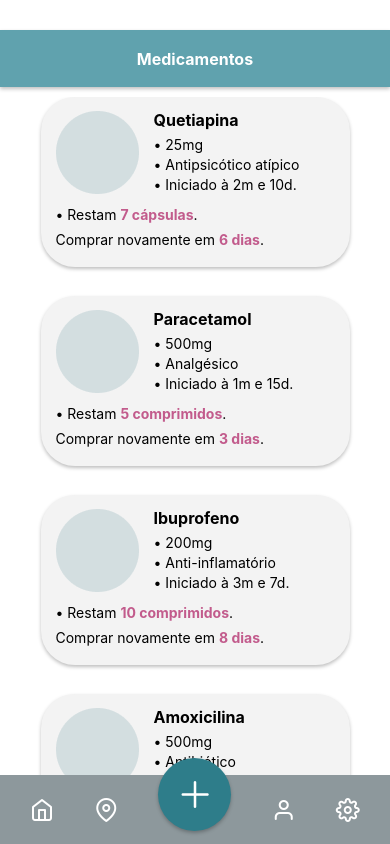
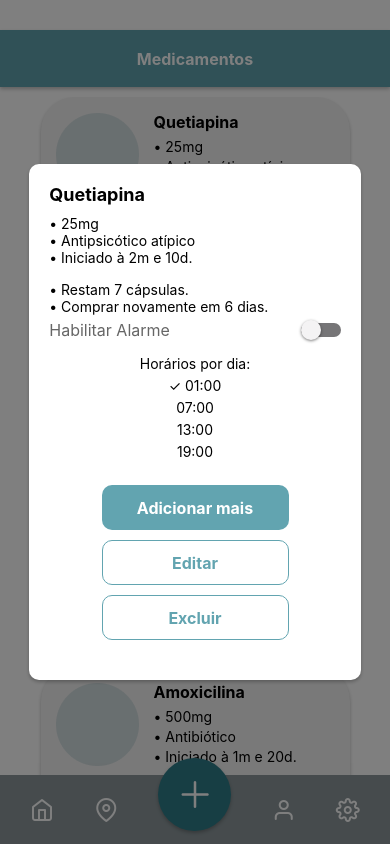
Before and after one commit to Maducdornelles/CuidaBem, a React Native app: screen /Home in a window 390 px wide. Both pictures are taken after a click on the element 195 px from the left and 192 px from the top of the page. Built offline with nearby package versions, Linux system fonts and the light colour scheme.

Commit message:
feat: create modal for home screen

```diff
--- a/App.js
+++ b/App.js
@@ -1,6 +1,8 @@
 import React from 'react';
 import { NavigationContainer } from '@react-navigation/native';
 import { createNativeStackNavigator } from '@react-navigation/native-stack';
+
+// Importações das telas
 import LoginScreen from './src/pages/LoginScreen';
 import SignUpScreen from './src/pages/SignUpScreen';
 import HomeScreen from './src/pages/HomeScreen';
@@ -10,52 +12,33 @@ import UserScreen from './src/pages/UserScreen';
 import AddUserScreen from './src/pages/AddUserScreen';
 import MapScreen from './src/pages/MapScreen'; // Importe o MapScreen
 
+// Criação do Stack Navigator
 const Stack = createNativeStackNavigator();
 
 const App = () => {
   return (
     <NavigationContainer>
-      <Stack.Navigator initialRouteName="Login">
-        <Stack.Screen
-          name="Login"
-          component={LoginScreen}
-          options={{ headerShown: false }}
-        />
-        <Stack.Screen
-          name="SignUp"
-          component={SignUpScreen}
-          options={{ headerShown: false }}
-        />
-        <Stack.Screen
-          name="Home"
-          component={HomeScreen}
-          options={{ headerShown: false }}
-        />
-        <Stack.Screen
-          name="Setting"
-          component={SettingScreen}
-          options={{ headerShown: false }}
-        />
-        <Stack.Screen
-          name="UserSettings"
-          component={UserSettings}
-          options={{ headerShown: false }}
-        />
-        <Stack.Screen
-          name="UserScreen"
-          component={UserScreen}
-          options={{ headerShown: false }}
-        />
-        <Stack.Screen
-          name="AddUserScreen"
-          component={AddUserScreen}
-          options={{ headerShown: false }}
-        />
-        <Stack.Screen
-          name="MapScreen" // Adicione a rota MapScreen
-          component={MapScreen}
-          options={{ headerShown: false }}
-        />
+      <Stack.Navigator
+        initialRouteName="Login"
+        screenOptions={{ headerShown: false }} // Esconde o header globalmente
+      >
+        {/* Rotas de Autenticação */}
+        <Stack.Screen name="Login" component={LoginScreen} />
+        <Stack.Screen name="SignUp" component={SignUpScreen} />
+
+        {/* Rotas principais */}
+        <Stack.Screen name="Home" component={HomeScreen} />
+
+        {/* Rotas de Configuração */}
+        <Stack.Screen name="Setting" component={SettingScreen} />
+        <Stack.Screen name="UserSettings" component={UserSettings} />
+
+        {/* Rotas de Usuário */}
+        <Stack.Screen name="UserScreen" component={UserScreen} />
+        <Stack.Screen name="AddUserScreen" component={AddUserScreen} />
+
+        {/* Rota de Mapa */}
+        <Stack.Screen name="MapScreen" component={MapScreen} />
       </Stack.Navigator>
     </NavigationContainer>
   );
--- a/src/components/Card.js
+++ b/src/components/Card.js
@@ -1,9 +1,9 @@
 import React from 'react';
 import { View, TouchableOpacity, StyleSheet } from 'react-native';
 
-const Card = ({ children }) => {
+const Card = ({ children, onPress }) => {
   return (
-    <TouchableOpacity style={styles.card}>
+    <TouchableOpacity style={styles.card} onPress={onPress}>
       {children}
     </TouchableOpacity>
   );
--- /dev/null
+++ b/src/components/ModalComponent.js
@@ -0,0 +1,145 @@
+import React, { useState } from 'react';
+import { View, Text, Modal, TouchableOpacity, Switch, TouchableWithoutFeedback } from 'react-native';
+
+const ModalComponent = ({ visible, medication, onClose }) => {
+  const [isAlarmEnabled, setIsAlarmEnabled] = useState(false);
+
+  return (
+    <Modal
+      transparent
+      visible={visible}
+      animationType="slide"
+      onRequestClose={onClose}
+    >
+      {/* Fechar o modal ao tocar fora */}
+      <TouchableWithoutFeedback onPress={onClose}>
+        <View style={styles.modalContainer}>
+          <TouchableWithoutFeedback>
+            <View style={styles.modalContent}>
+              {/* Informações do medicamento */}
+              <Text style={styles.modalTitle}>{medication.name}</Text>
+              <Text style={styles.modalDescription}>{medication.description}</Text>
+              <Text style={styles.modalDetails}>{medication.details}</Text>
+
+              {/* Switch para Habilitar Alarme */}
+              <View style={styles.switchContainer}>
+                <Text style={styles.switchLabel}>Habilitar Alarme</Text>
+                <Switch
+                  value={isAlarmEnabled}
+                  onValueChange={(value) => setIsAlarmEnabled(value)}
+                  thumbColor={isAlarmEnabled ? '#00d8c1' : '#f4f3f4'}
+                  trackColor={{ false: '#767577', true: '#b8f2ee'  }}
+                />
+              </View>
+
+              {/* Horários e Botões centralizados */}
+              <View style={styles.centerContent}>
+                <Text style={styles.modalDetails}>Horários por dia:</Text>
+                <Text style={styles.modalDetails}>✓ 01:00</Text>
+                <Text style={styles.modalDetails}>07:00</Text>
+                <Text style={styles.modalDetails}>13:00</Text>
+                <Text style={styles.modalDetails}>19:00</Text>
+
+                {/* Botão "Adicionar mais" */}
+                <TouchableOpacity style={styles.primaryButton}>
+                  <Text style={styles.primaryButtonText}>Adicionar mais</Text>
+                </TouchableOpacity>
+
+                {/* Botões "Editar" e "Excluir" */}
+                <TouchableOpacity style={styles.secondaryButton}>
+                  <Text style={styles.secondaryButtonText}>Editar</Text>
+                </TouchableOpacity>
+
+                <TouchableOpacity style={styles.secondaryButton}>
+                  <Text style={styles.secondaryButtonText}>Excluir</Text>
+                </TouchableOpacity>
+              </View>
+            </View>
+          </TouchableWithoutFeedback>
+        </View>
+      </TouchableWithoutFeedback>
+    </Modal>
+  );
+};
+
+const styles = {
+  modalContainer: {
+    flex: 1,
+    justifyContent: 'center',
+    alignItems: 'center',
+    backgroundColor: 'rgba(0, 0, 0, 0.5)',
+  },
+  modalContent: {
+    width: '85%',
+    backgroundColor: '#FFFFFF',
+    borderRadius: 10,
+    padding: 20,
+    shadowColor: '#000',
+    shadowOffset: { width: 0, height: 2 },
+    shadowOpacity: 0.25,
+    shadowRadius: 3.84,
+    elevation: 5,
+  },
+  modalTitle: {
+    fontSize: 18,
+    fontWeight: 'bold',
+    color: '#000',
+    marginBottom: 10,
+  },
+  modalDescription: {
+    fontSize: 14,
+    color: '#000',
+    marginBottom: 15,
+  },
+  modalDetails: {
+    fontSize: 14,
+    color: '#000',
+    marginBottom: 5,
+  },
+  switchContainer: {
+    flexDirection: 'row',
+    justifyContent: 'space-between',
+    alignItems: 'center',
+    marginBottom: 15,
+  },
+  switchLabel: {
+    fontSize: 16,
+    color: '#666',
+  },
+  centerContent: {
+    alignItems: 'center',
+    marginBottom: 10,
+  },
+  primaryButton: {
+    width: 187,
+    height: 45,
+    backgroundColor: '#62A4B0',
+    justifyContent: 'center',
+    alignItems: 'center',
+    borderRadius: 10,
+    marginBottom: 10,
+    marginTop: 20,
+  },
+  primaryButtonText: {
+    color: '#fff',
+    fontSize: 16,
+    fontWeight: 'bold',
+  },
+  secondaryButton: {
+    width: 187,
+    height: 45,
+    borderWidth: 1,
+    borderColor: '#62A4B0',
+    justifyContent: 'center',
+    alignItems: 'center',
+    borderRadius: 10,
+    marginBottom: 10,
+  },
+  secondaryButtonText: {
+    color: '#62A4B0',
+    fontSize: 16,
+    fontWeight: 'bold',
+  },
+};
+
+export default ModalComponent;
--- a/src/pages/HomeScreen.js
+++ b/src/pages/HomeScreen.js
@@ -1,10 +1,42 @@
-import React from 'react';
-import { View, Text, ScrollView, Image } from 'react-native';
-import Card from '../components/Card';
-import stylehome from '../style/stylehome';
-import FooterNavigation from '../components/FooterNavigation';
+import React, { useState } from 'react';
+import { View, Text, ScrollView, Image, TouchableOpacity } from 'react-native';
+import stylehome from '../style/stylehome'; // Importação do estilo
+import Card from '../components/Card'; // Componente Card
+import FooterNavigation from '../components/FooterNavigation'; // Footer Navigation
+import ModalComponent from '../components/ModalComponent'; // Componente Modal
 
 const HomeScreen = () => {
+  const [modalVisible, setModalVisible] = useState(false);
+  const [selectedMedication, setSelectedMedication] = useState(null);
+
+  // Dados originais dos remédios
+  const medications = [
+    {
+      id: '1',
+      name: 'Quetiapina',
+      description: '• 25mg\n• Antipsicótico atípico\n• Iniciado à 2m e 10d.',
+      details: '• Restam 7 cápsulas.\n• Comprar novamente em 6 dias.',
+    },
+    {
+      id: '2',
+      name: 'Paracetamol',
+      description: '• 500mg\n• Analgésico\n• Iniciado à 1m e 15d.',
+      details: '• Restam 5 comprimidos.\n• Comprar novamente em 3 dias.',
+    },
+    {
+      id: '3',
+      name: 'Ibuprofeno',
+      description: '• 200mg\n• Anti-inflamatório\n• Iniciado à 3m e 7d.',
+      details: '• Restam 10 comprimidos.\n• Comprar novamente em 8 dias.',
+    },
+    {
+      id: '4',
+      name: 'Amoxicilina',
+      description: '• 500mg\n• Antibiótico\n• Iniciado à 1m e 20d.',
+      details: '• Restam 12 cápsulas.\n• Comprar novamente em 5 dias.',
+    },
+  ];
+
   return (
     <View style={stylehome.container}>
       <View style={{ height: 30 }} />
@@ -13,92 +45,37 @@ const HomeScreen = () => {
       </View>
 
       <ScrollView contentContainerStyle={stylehome.scrollContent}>
-
-        <View style={stylehome.cardSpacing}>
-          <Card>
+        {medications.map((medication) => (
+          <Card key={medication.id} onPress={() => {
+            setSelectedMedication(medication);
+            setModalVisible(true);
+          }}>
             <View style={stylehome.cardContent}>
-              <Image source={require('../../assets/icons/capsula.png')} style={stylehome.cardImage} />
+              <Image
+                source={require('../../assets/icons/capsula.png')}
+                style={stylehome.cardImage}
+              />
               <View style={stylehome.cardTextContainer}>
-                <Text style={stylehome.cardTitle}>Quetiapina</Text>
-                <Text style={stylehome.cardDescription}>• 25mg</Text>
-                <Text style={stylehome.cardDescription}>• Antipsicótico atípico</Text>
-                <Text style={stylehome.cardDescription}>• Iniciado à 2m e 10d.</Text>
+                <Text style={stylehome.cardTitle}>{medication.name}</Text>
+                <Text style={stylehome.cardDescription}>
+                  {medication.description}
+                </Text>
               </View>
             </View>
-            <Text style={stylehome.cardDetails}>
-              • Restam <Text style={stylehome.highlight}>7 cápsulas</Text>.
-            </Text>
-            <Text style={stylehome.cardDetails}>
-              Comprar novamente em <Text style={stylehome.highlight}>6 dias</Text>.
-            </Text>
+            <Text style={stylehome.cardDetails}>{medication.details}</Text>
           </Card>
-        </View>
-
-
-        <View style={stylehome.cardSpacing}>
-          <Card>
-            <View style={stylehome.cardContent}>
-              <Image source={require('../../assets/icons/capsula.png')} style={stylehome.cardImage} />
-              <View style={stylehome.cardTextContainer}>
-                <Text style={stylehome.cardTitle}>Paracetamol</Text>
-                <Text style={stylehome.cardDescription}>• 500mg</Text>
-                <Text style={stylehome.cardDescription}>• Analgésico</Text>
-                <Text style={stylehome.cardDescription}>• Iniciado à 1m e 15d.</Text>
-              </View>
-            </View>
-            <Text style={stylehome.cardDetails}>
-              • Restam <Text style={stylehome.highlight}>5 comprimidos</Text>.
-            </Text>
-            <Text style={stylehome.cardDetails}>
-              Comprar novamente em <Text style={stylehome.highlight}>3 dias</Text>.
-            </Text>
-          </Card>
-        </View>
-
-
-        <View style={stylehome.cardSpacing}>
-          <Card>
-            <View style={stylehome.cardContent}>
-              <Image source={require('../../assets/icons/capsula.png')} style={stylehome.cardImage} />
-              <View style={stylehome.cardTextContainer}>
-                <Text style={stylehome.cardTitle}>Ibuprofeno</Text>
-                <Text style={stylehome.cardDescription}>• 200mg</Text>
-                <Text style={stylehome.cardDescription}>• Anti-inflamatório</Text>
-                <Text style={stylehome.cardDescription}>• Iniciado à 3m e 7d.</Text>
-              </View>
-            </View>
-            <Text style={stylehome.cardDetails}>
-              • Restam <Text style={stylehome.highlight}>10 comprimidos</Text>.
-            </Text>
-            <Text style={stylehome.cardDetails}>
-              Comprar novamente em <Text style={stylehome.highlight}>8 dias</Text>.
-            </Text>
-          </Card>
-        </View>
-
-
-        <View style={stylehome.cardSpacing}>
-          <Card>
-            <View style={stylehome.cardContent}>
-              <Image source={require('../../assets/icons/capsula.png')} style={stylehome.cardImage} />
-              <View style={stylehome.cardTextContainer}>
-                <Text style={stylehome.cardTitle}>Amoxicilina</Text>
-                <Text style={stylehome.cardDescription}>• 500mg</Text>
-                <Text style={stylehome.cardDescription}>• Antibiótico</Text>
-                <Text style={stylehome.cardDescription}>• Iniciado à 1m e 20d.</Text>
-              </View>
-            </View>
-            <Text style={stylehome.cardDetails}>
-              • Restam <Text style={stylehome.highlight}>12 cápsulas</Text>.
-            </Text>
-            <Text style={stylehome.cardDetails}>
-              Comprar novamente em <Text style={stylehome.highlight}>5 dias</Text>.
-            </Text>
-          </Card>
-        </View>
+        ))}
       </ScrollView>
 
       <FooterNavigation />
+
+      {selectedMedication && (
+        <ModalComponent
+          visible={modalVisible}
+          medication={selectedMedication}
+          onClose={() => setModalVisible(false)}
+        />
+      )}
     </View>
   );
 };
--- a/src/style/stylehome.js
+++ b/src/style/stylehome.js
@@ -24,7 +24,6 @@ const stylehome = StyleSheet.create({
     fontFamily: 'System',
     fontWeight: 'bold',
   },
-
   scrollContent: {
     alignItems: 'center',
     paddingBottom: 20,
@@ -70,6 +69,7 @@ const stylehome = StyleSheet.create({
     color: '#C25B8C',
     fontWeight: 'bold',
   },
+
 });
 
 export default stylehome;
```
